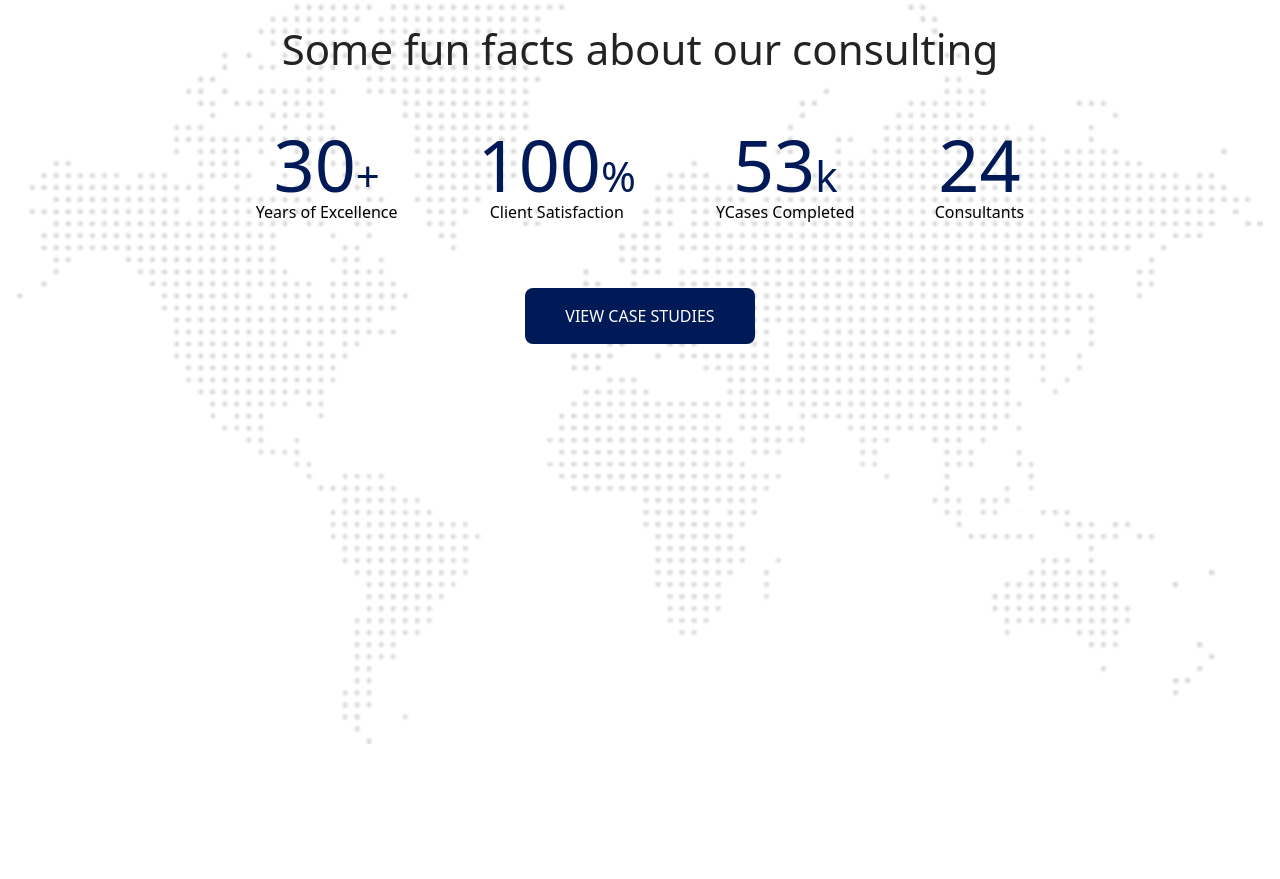
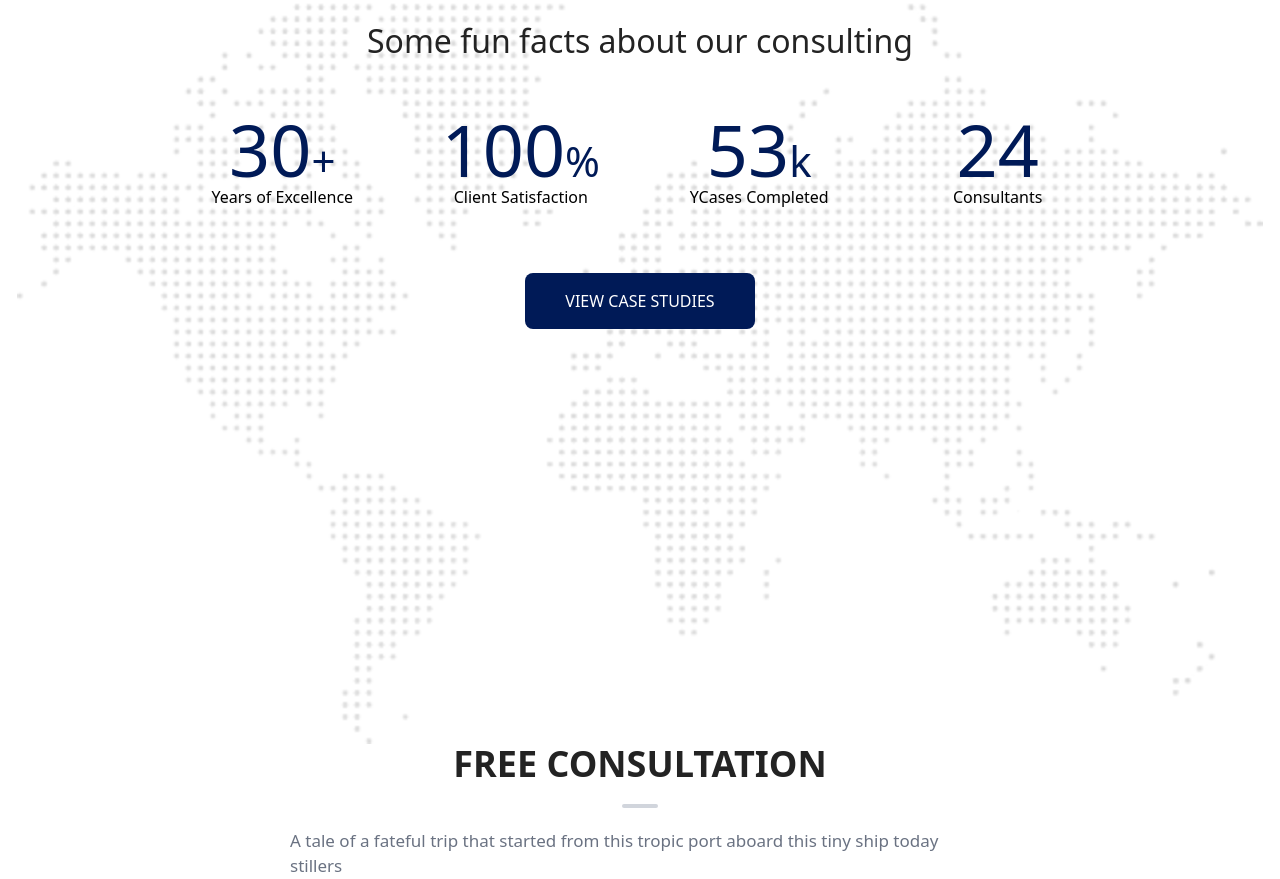
Before and after one commit to Abdalla-00/Charles-Best-version, a website: page index.html in a window 1280 px wide. Shown: the part 4791-5670 px from the top of the page. Before the commit the page ends 5535 px from the top, so only its background shows below. Drawn offline with Linux system fonts and the light colour scheme.

Commit message:
start new contant

```diff
--- a/index.html
+++ b/index.html
@@ -491,10 +491,10 @@
         <div class=" absolute inset-0  bg-white/65 "></div>
         <div class="relative z-10 flex flex-col items-center justify-center h-full ">
           <p class="text-[22px] text-[#001A57] font-medium my-5">Company Success</p>
-          <h1 class="text-[42px] text-[#232323] font-medium">Some fun facts about our consulting</h1>
+          <h1 class=" text-center text-[32px] md:text-[42px]  text-[#232323] font-medium">Some fun facts about our consulting</h1>
 
-          <div class="flex gap-20 mt-12 text-center ">
-              <div>
+          <div class="grid grid-cols-2 md:grid-cols-4 gap-20 mt-12 text-center ">
+            <div>
                   <h1 class="text-7xl font-light text-[#001A57] ">30<span class="text-[42px] font-light">+</span></h1>
                   <p>Years of Excellence</p>
               </div>
@@ -510,8 +510,17 @@
                   <h1 class="text-7xl font-light text-[#001A57]">24</h1>
                   <p>Consultants</p>
               </div>
+
           </div>
           <button class="mt-16 bg-[#001A57] hover:bg-[#000F32] cursor-pointer py-4 px-10 rounded-lg text-white">VIEW CASE STUDIES</button>
+        </div>
+    </section>
+
+    <section>
+        <div class="flex flex-col items-center">
+          <h1 class="text-4xl font-bold text-[#232323]">FREE CONSULTATION</h1>
+          <hr class="w-9 border-t-4 border-gray-300 my-5 rounded-2xl" />
+          <p class="text-gray-500 text-[17px] max-w-[420px] md:max-w-[700px]">A tale of a fateful trip that started from this tropic port aboard this tiny ship today stillers</p>
         </div>
     </section>
 
```
